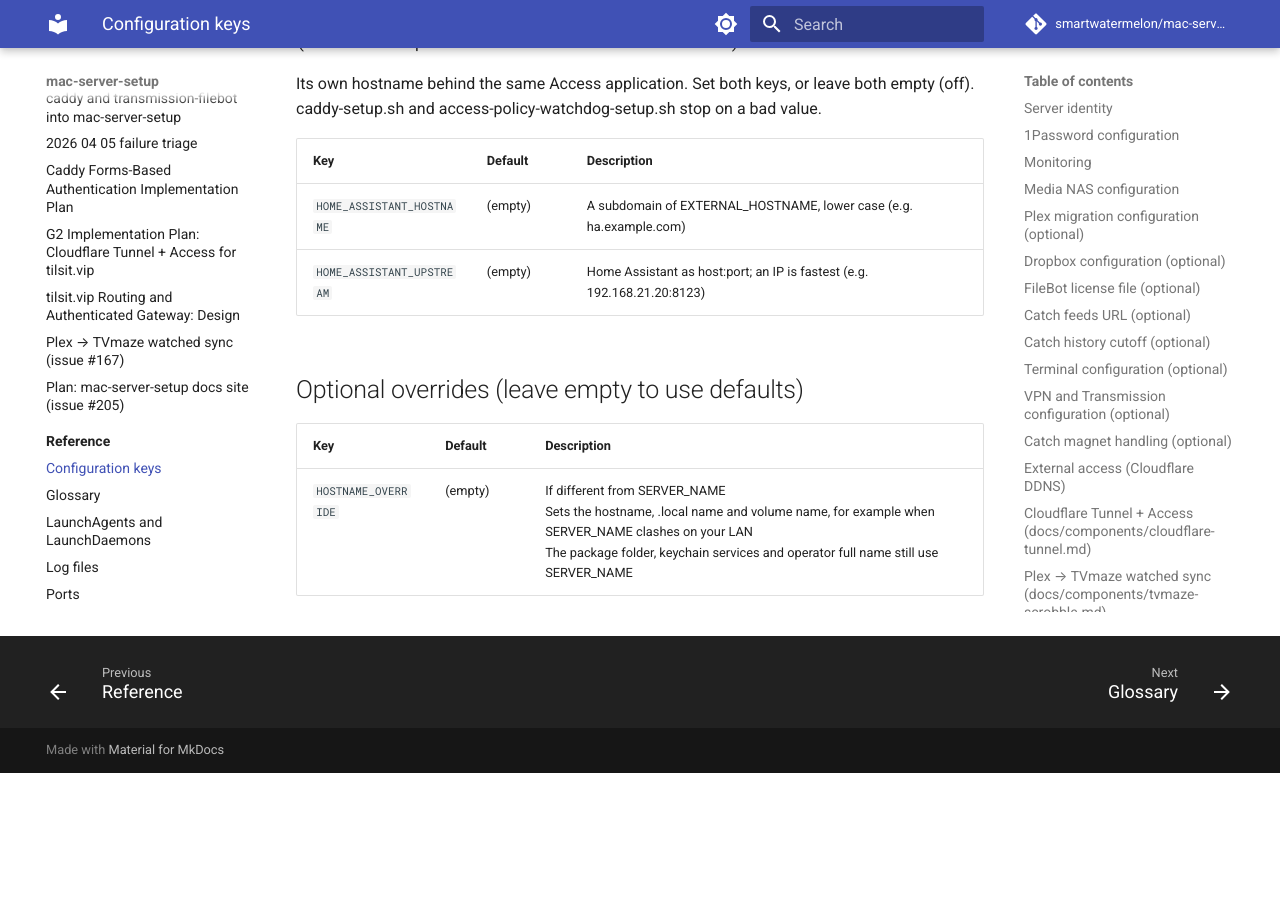
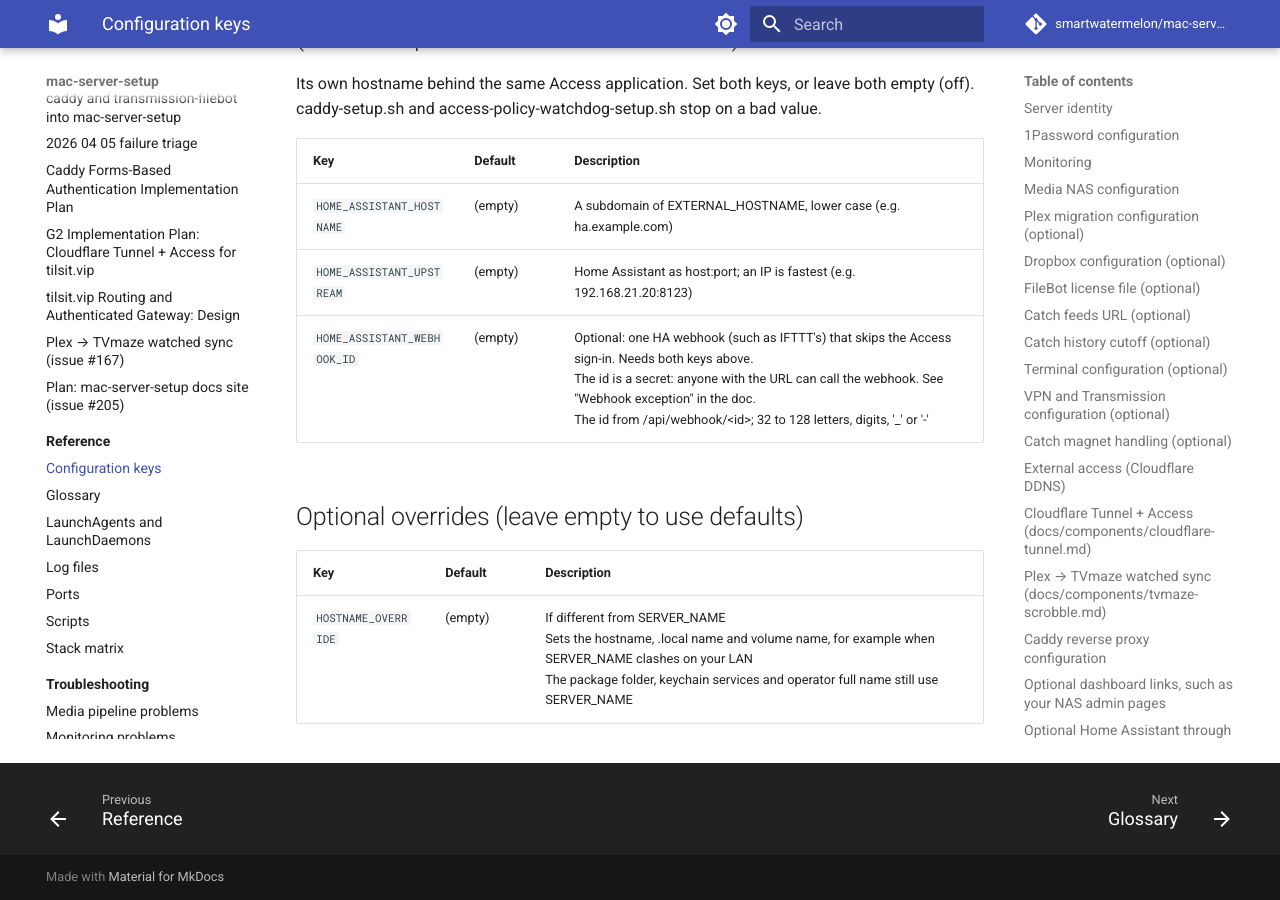
Before and after one commit to smartwatermelon/mac-server-setup, an MkDocs documentation site: the page built from docs/reference/config-keys.md, in a window 1280 px wide and 900 px high, scrolled down 6640 px. Built offline with MkDocs 1.6.1 and Material for MkDocs 9.7.7, drawn with Linux system fonts in a browser that asks for light colours; comment, search, counter and statistics services are not loaded; before the commit the page ends 7413 px from its top, so only the background shows below that.

Commit message:
docs: regenerate config-keys for the webhook key

```diff
--- a/docs/reference/config-keys.md
+++ b/docs/reference/config-keys.md
@@ -167,6 +167,7 @@ Its own hostname behind the same Access application. Set both keys, or leave bot
 | --- | --- | --- |
 | `HOME_ASSISTANT_HOSTNAME` | (empty) | A subdomain of EXTERNAL_HOSTNAME, lower case (e.g. ha.example.com) |
 | `HOME_ASSISTANT_UPSTREAM` | (empty) | Home Assistant as host:port; an IP is fastest (e.g. 192.168.21.20:8123) |
+| `HOME_ASSISTANT_WEBHOOK_ID` | (empty) | Optional: one HA webhook (such as IFTTT's) that skips the Access sign-in. Needs both keys above.<br>The id is a secret: anyone with the URL can call the webhook. See "Webhook exception" in the doc.<br>The id from /api/webhook/&lt;id&gt;; 32 to 128 letters, digits, '_' or '-' |
 
 ## Optional overrides (leave empty to use defaults)
 
```
